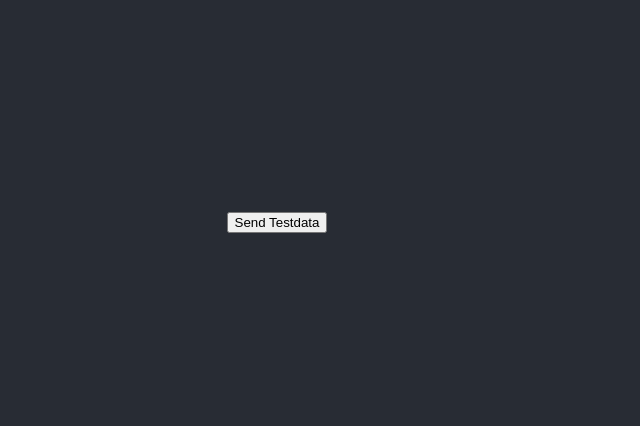
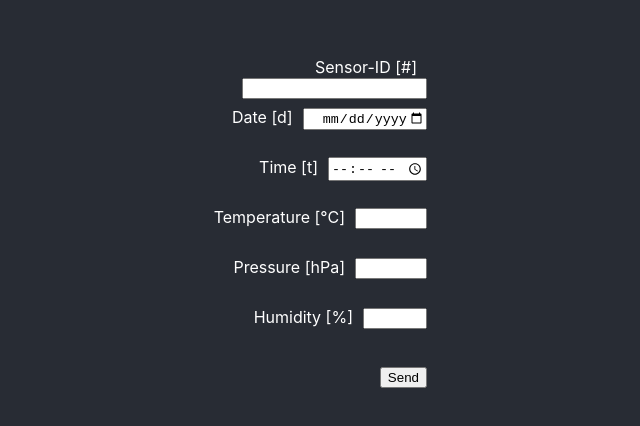
Before and after one commit to iljli/sensor_sensor-mockup, a React (Create React App) app in the folder sensormock/: page / in a window 1280 px wide. Shown: the part 178-604 px from the top of the page, without its empty margins (363-1003 px from the left). Built offline with nearby package versions, Linux system fonts and the light colour scheme.

Commit message:
feat: artificial data input is sent to backend

```diff
--- a/sensormock/src/App.css
+++ b/sensormock/src/App.css
@@ -1,5 +1,9 @@
+* {
+  /* border: 1px solid red; */
+}
+
 .App {
-  text-align: center;
+  /* text-align: center; */
 }
 
 .App-logo {
@@ -32,7 +36,43 @@
   from {
     transform: rotate(0deg);
   }
+
   to {
     transform: rotate(360deg);
   }
 }
+
+.inputContainer {
+  display: flex;
+  /* justify-content: center; */
+  /* border: 1px solid red; */
+}
+
+.inputForm {
+  flex-direction: column;
+  font-size: medium;
+  height: 50px;
+  width: 300px;
+  /* border: 1px solid red; */
+  text-align: right;
+}
+
+label {
+  padding: 10px;
+}
+
+.inputField {
+  /* border: 1px solid yellow; */
+  text-align: right;
+}
+
+.inputFieldUnit {
+  border: 1px solid yellow;
+  text-align: right;
+  padding-left: 10px;
+}
+
+.align-right {
+  text-align: right;
+  border: 0;
+}
--- a/sensormock/src/App.js
+++ b/sensormock/src/App.js
@@ -4,36 +4,39 @@ import './App.css';
 
 function App() {
 
+  const [mockData, setMockData] = useState();
+  const [dateEpoch, setDateEpoch] = useState();
+  const [timeEpoch, setTimeEpoch] = useState();
+
   const sendTestData = (e) => {
-    // const [posts, setPosts] = useState();
-    // const [error, setError] = useState();
-    // const [userInput, setUserInput] = useState(mockDataInitial);
 
     const mockDataInitial = {
       "sensor_id": '1',
-      "time": 12345678,
+      "time": 1637756874,
       "pressure": 1021.659,
       "temperature": 25.88761,
       "humidity": 38,
-      "carbondioxide": 515,
-      "organic": 17,
-      "sensorData": [42.4242, 39]
+      // "carbondioxide": 515,
+      // "organic": 17,
+      // "sensorData": [42.4242, 39]
     };
 
-    const mockData = {
-      "sensor_id": '1',
-      "time": 12345678,
-      "pressure": 1021.659,
-      "temperature": 25.88761,
-      "humidity": 38,
-      "carbondioxide": 515,
-      "organic": 17,
-      "sensorData": [42.4242, 39]
-    };
+    // let mockData = {
+    //   "sensor_id": '1',
+    //   "time": 1637756874,
+    //   "pressure": 1021.659,
+    //   "temperature": 25.88761,
+    //   "humidity": 38,
+    //   // "carbondioxide": 515,
+    //   // "organic": 17,
+    //   // "sensorData": [42.4242, 39]
+    // };
 
     console.log("sendTestData");
     e.preventDefault();
     const apiUrl = "http://localhost:3000/sensor";
+
+    setMockData({time:  dateEpoch + timeEpoch});
 
     const options = {
       method: "POST",
@@ -60,12 +63,104 @@ function App() {
       });
   }
 
+  const handleInputChange = (event) => {
+    setMockData({ ...mockData, [event.target.name]: event.target.value })
+    console.log(mockData);
+  }
+
+  const handleDateChange = (event) => {
+    console.log(event.target.valueAsNumber);
+    setDateEpoch(event.target.valueAsNumber);
+  }
+
+  const handleTimeChange = (event) => {
+    console.log(event.target.valueAsNumber);
+    setTimeEpoch(event.target.valueAsNumber);
+  }
+
 
 
   return (
     <div className="App">
       <header className="App-header">
-        <button onClick={sendTestData}>Send Testdata</button>
+
+        <div className="inputContainer">
+          <form onSubmit={sendTestData}>
+            <div className="inputForm">
+              <label htmlFor="sensorID">Sensor-ID [#]</label>
+              <input className="inputField"
+                id="sensorID"
+                onChange={handleInputChange}
+                type="number"
+                name="sensor_id"
+                min="0"
+              />
+            </div>
+
+            <div className="inputForm">
+              <label htmlFor="time">Date [d]</label>
+              <input className="inputField"
+                id="time"
+                onChange={handleDateChange}
+                type="date"
+                name="time"
+                min="0"
+              />
+            </div>
+
+            <div className="inputForm">
+              <label htmlFor="time">Time [t]</label>
+              <input className="inputField"
+                id="time"
+                onChange={handleTimeChange}
+                type="time"
+                name="time"
+                min="0"
+              />
+            </div>
+
+            <div className="inputForm">
+              <label htmlFor="temperature">Temperature [°C]</label>
+              <input className="inputField"
+                id="temperature"
+                onChange={handleInputChange}
+                type="number"
+                name="temperature"
+                min="-100"
+                max="100"
+              />
+            </div>
+
+            <div className="inputForm">
+              <label htmlFor="pressure">Pressure [hPa]</label>
+              <input className="inputField"
+                id="pressure"
+                onChange={handleInputChange}
+                type="number"
+                name="pressure"
+                min="800"
+                max="1200"
+              />
+            </div>
+
+            <div className="inputForm">
+              <label htmlFor="humidity">Humidity [%]</label>
+              <input className="inputField"
+                id="humidity"
+                onChange={handleInputChange}
+                type="number"
+                name="humidity"
+                min="0"
+                max="100"
+              />
+            </div>
+
+            <div className="align-right">
+              <button>Send</button>
+            </div>
+          </form>
+
+        </div>
       </header>
     </div>
   );
```
